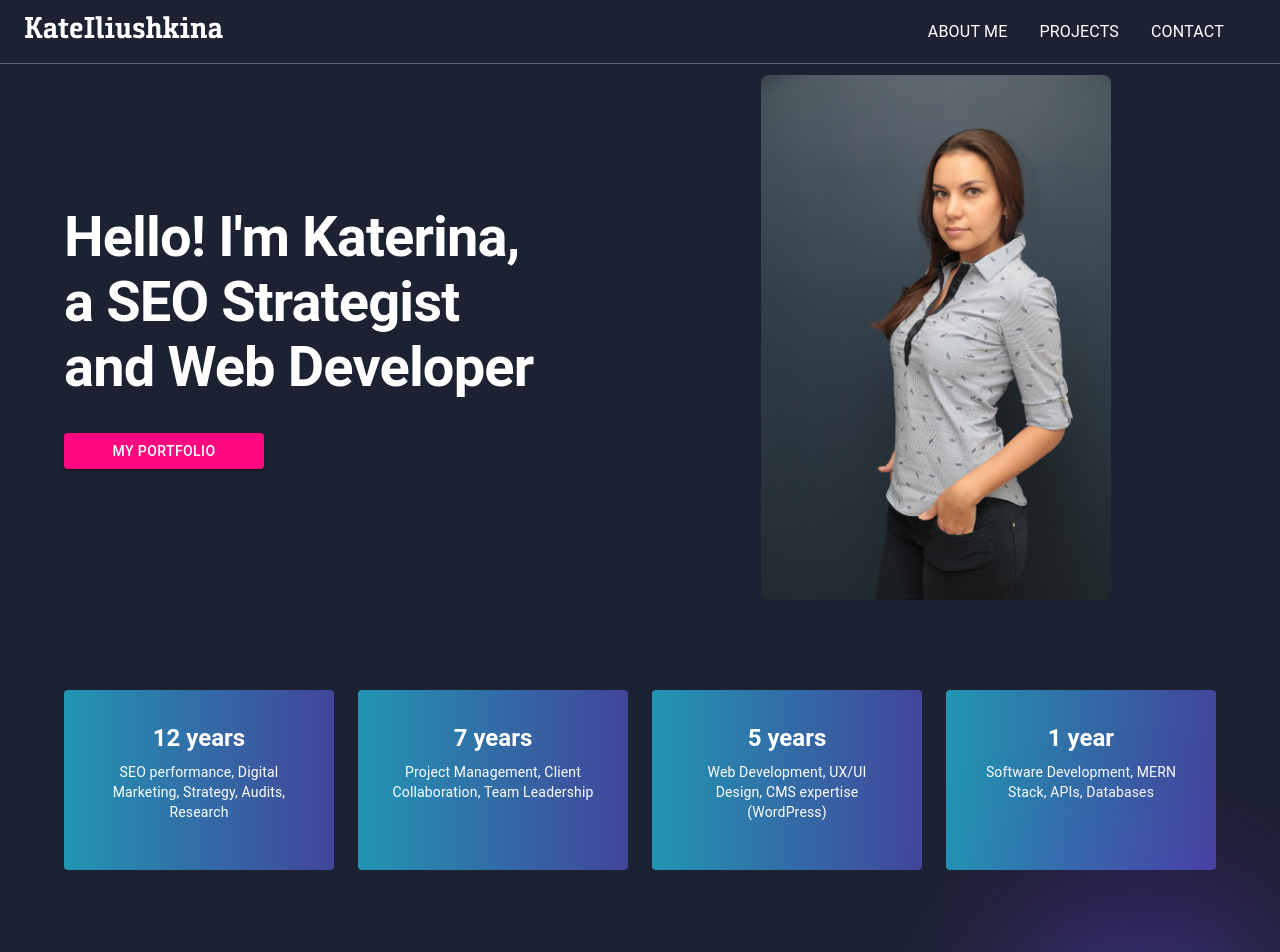
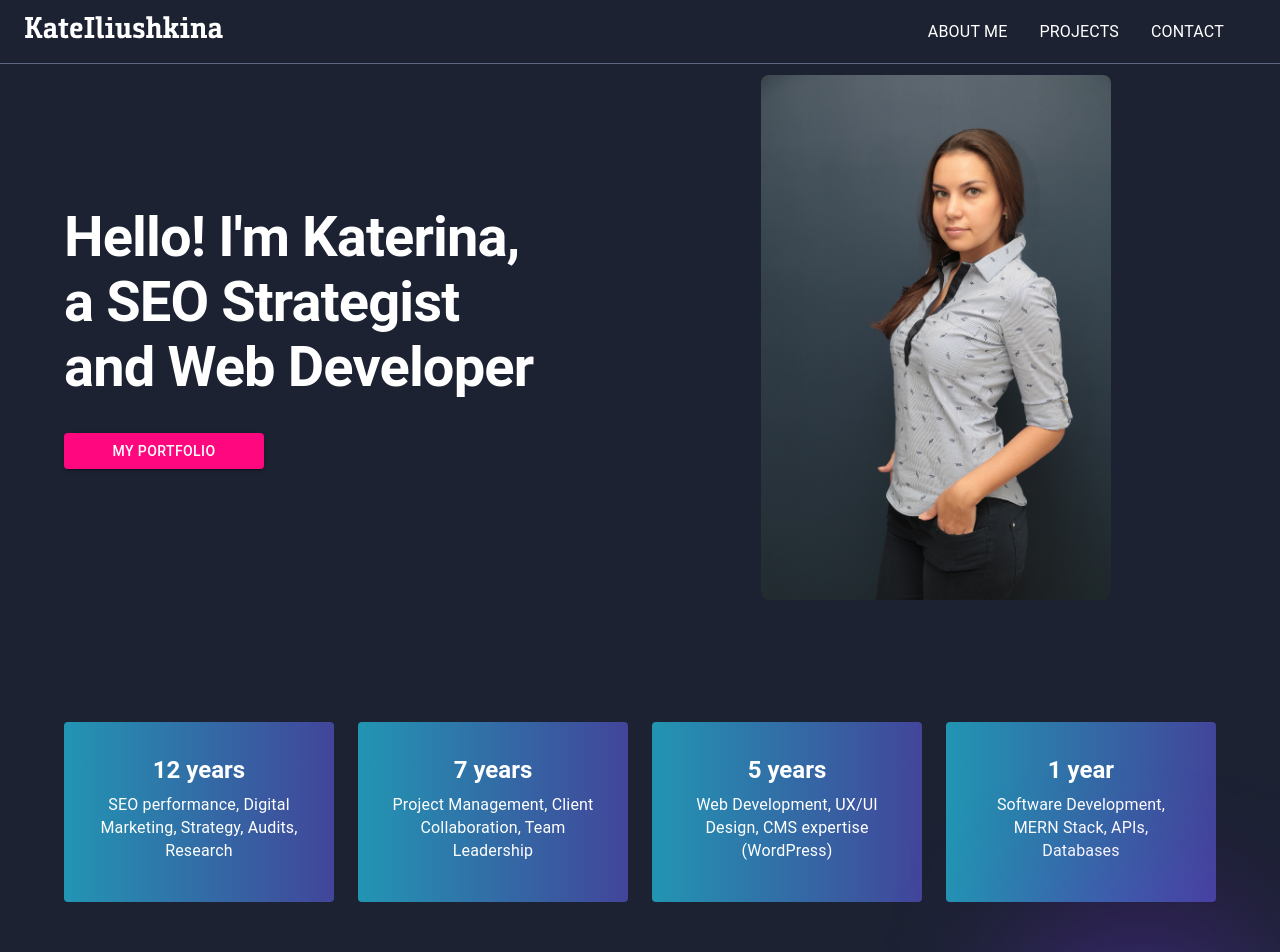
Before and after one commit to Katterina71/my-portfolio, a React (Vite) app in the folder frontend/: page / in a window 1280 px wide. Shown: the top 952 px of the page. Built offline with nearby package versions, Linux system fonts and the light colour scheme.

Commit message:
Added new block with experience

```diff
--- a/frontend/src/components/ExperienceBlock.jsx
+++ b/frontend/src/components/ExperienceBlock.jsx
@@ -27,7 +27,7 @@ const ExperienceBlock = () => {
   const isInView = useInView(ref, { once: true }); // Trigger animation only once
 
   return (
-    <Container sx={{ mt: 16}} ref={ref}>
+    <Container sx={{ mt: 20}} ref={ref}>
       <Grid container rowSpacing={2} columnSpacing={{ xs: 1, sm: 2, md: 3 }}>
         {data.map((experience, index) => (
           <Grid item xs={12} sm={6} md={3} key={index}>
@@ -49,7 +49,7 @@ const ExperienceBlock = () => {
                 <Typography variant="h5" sx={{ fontWeight: 'bold', mb: 1 }}>
                   {experience.years}
                 </Typography>
-                <Typography variant="body2">{experience.skills}</Typography>
+                <Typography variant="body2" sx={{fontSize:'16px'}}>{experience.skills}</Typography>
               </Box>
             </motion.div>
           </Grid>
```
